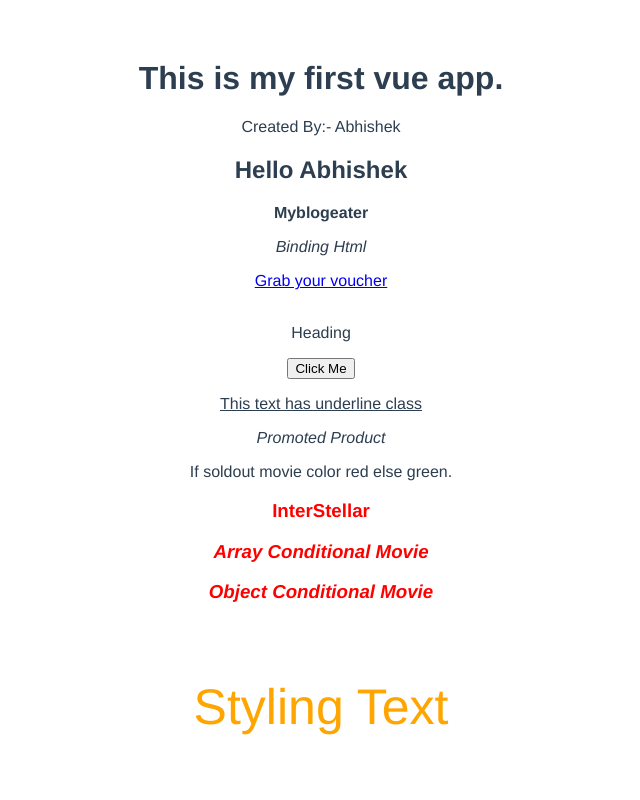
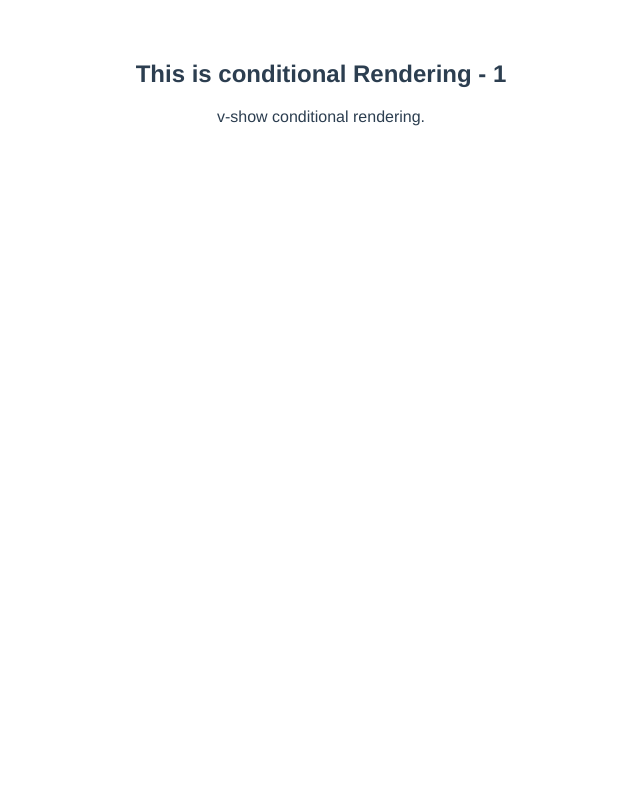
Before and after one commit to devlearning9874/Vue-Book, a Vue app: page / in a window 1280 px wide. Shown: the top 800 px of the page, without its empty margins (319-959 px from the left). Built offline with nearby package versions, Linux system fonts and the light colour scheme.

Commit message:
conditional rendering

```diff
--- a/src/App.vue
+++ b/src/App.vue
@@ -1,4 +1,5 @@
 <template>
+<div v-if="conRender">
   <h1>This is my first vue app.</h1>
   <p>Created By:- {{name}}</p>
   <h2>{{greet}} {{name}}</h2>
@@ -27,6 +28,16 @@
   }">Styling Text</p>
   <p v-bind:style="headerStyleObject">Style Object</p>
   <p v-bind:style="[baseStyleObject, successStyleObject]">Success Style</p>
+  </div>
+  <template v-if="condRender">
+    <h2>This is conditional Rendering - 1</h2>
+    <p v-show="condRender">v-show conditional rendering.</p>
+  </template>
+
+  <!-- component -->
+
+
+
 </template>
 
 <script>
@@ -61,7 +72,10 @@ export default {
         backgroundColor:'lightgreen',
         border: '1px solid green',
         padding: '20px',
-      }
+      },
+
+      //conditional rendering
+      condRender: true,
     }
   }
 }
```
